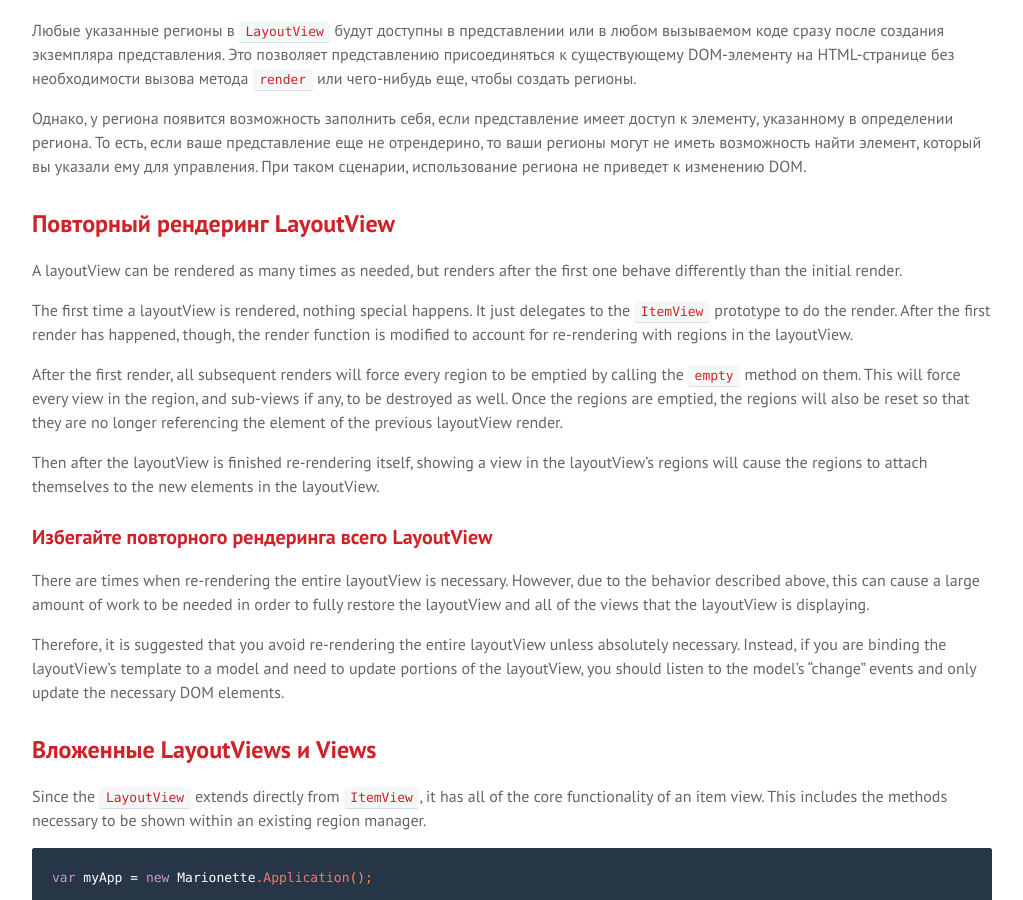
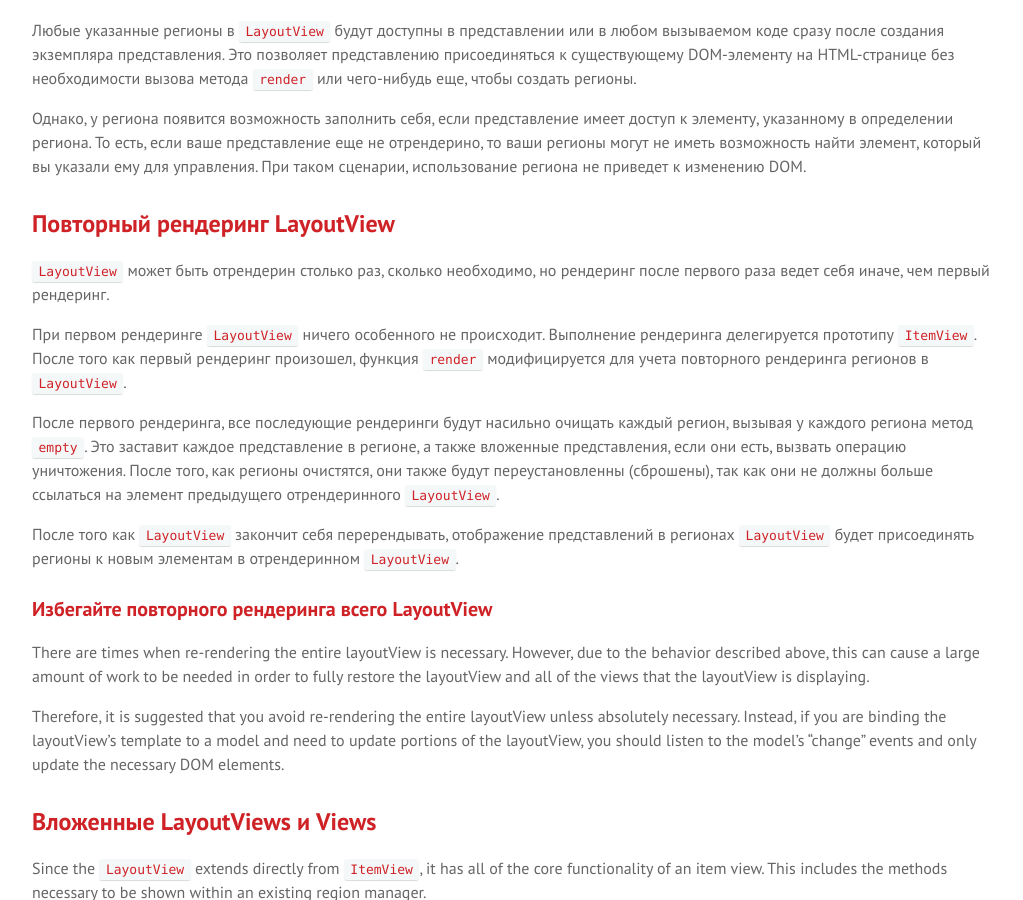
Before and after one commit to sadcitizen/marionettejs.ru, a Jekyll site: the page built from _posts/2014-05-01-layoutview.md, in a window 1280 px wide and 900 px high, scrolled down 3078 px. Shown: the whole window, without its empty margins (128-1151 px from the left). Built offline with Jekyll 4.4.1, drawn with Linux system fonts in a browser that asks for light colours; some web fonts are replaced; Markdown is read by kramdown in place of the engine named in the settings; some of the changed text lies outside the part shown.

Commit message:
translate ru/LayoutView

````diff
--- a/_includes/translation/ru/marionette.layoutview.md
+++ b/_includes/translation/ru/marionette.layoutview.md
@@ -58,7 +58,7 @@ var layoutView = new AppLayoutView();
 layoutView.render();
 ```
 
-После того, как вы отрендерили `layoutView`, у вас есть прямой доступ
+После того как вы отрендерили `layoutView`, у вас есть прямой доступ
 ко всем указанным регионам, как к менеджерам регионов.
 
 ```js
@@ -142,24 +142,24 @@ Marionette.LayoutView.extend({
 
 ## <a name="re-rendering-a-layoutview"></a> Повторный рендеринг LayoutView
 
-A layoutView can be rendered as many times as needed, but renders
-after the first one behave differently than the initial render.
+`LayoutView` может быть отрендерин столько раз, сколько необходимо,
+но рендеринг после первого раза ведет себя иначе, чем первый рендеринг.
 
-The first time a layoutView is rendered, nothing special happens. It just
-delegates to the `ItemView` prototype to do the render. After the
-first render has happened, though, the render function is modified to
-account for re-rendering with regions in the layoutView.
+При первом рендеринге `LayoutView` ничего особенного не происходит.
+Выполнение рендеринга делегируется прототипу `ItemView`. После того как
+первый рендеринг произошел, функция `render` модифицируется для учета
+повторного рендеринга регионов в `LayoutView`.
 
-After the first render, all subsequent renders will force every
-region to be emptied by calling the `empty` method on them. This will
-force every view in the region, and sub-views if any, to be destroyed
-as well. Once the regions are emptied, the regions will also be
-reset so that they are no longer referencing the element of the previous
-layoutView render.
+После первого рендеринга, все последующие рендеринги будут насильно
+очищать каждый регион, вызывая у каждого региона метод `empty`.
+Это заставит каждое представление в регионе, а также вложенные представления,
+если они есть, вызвать операцию уничтожения. После того, как регионы очистятся,
+они также будут переустановленны (сброшены), так как они не должны
+больше ссылаться на элемент предыдущего отрендеринного `LayoutView`.
 
-Then after the layoutView is finished re-rendering itself,
-showing a view in the layoutView's regions will cause the regions to attach
-themselves to the new elements in the layoutView.
+После того как `LayoutView` закончит себя перерендывать, отображение
+представлений в регионах `LayoutView` будет присоединять регионы
+к новым элементам в отрендеринном `LayoutView`.
 
 ### <a name="avoid-re-rendering-the-entire-layoutview"></a> Избегайте повторного рендеринга всего LayoutView
 
````
